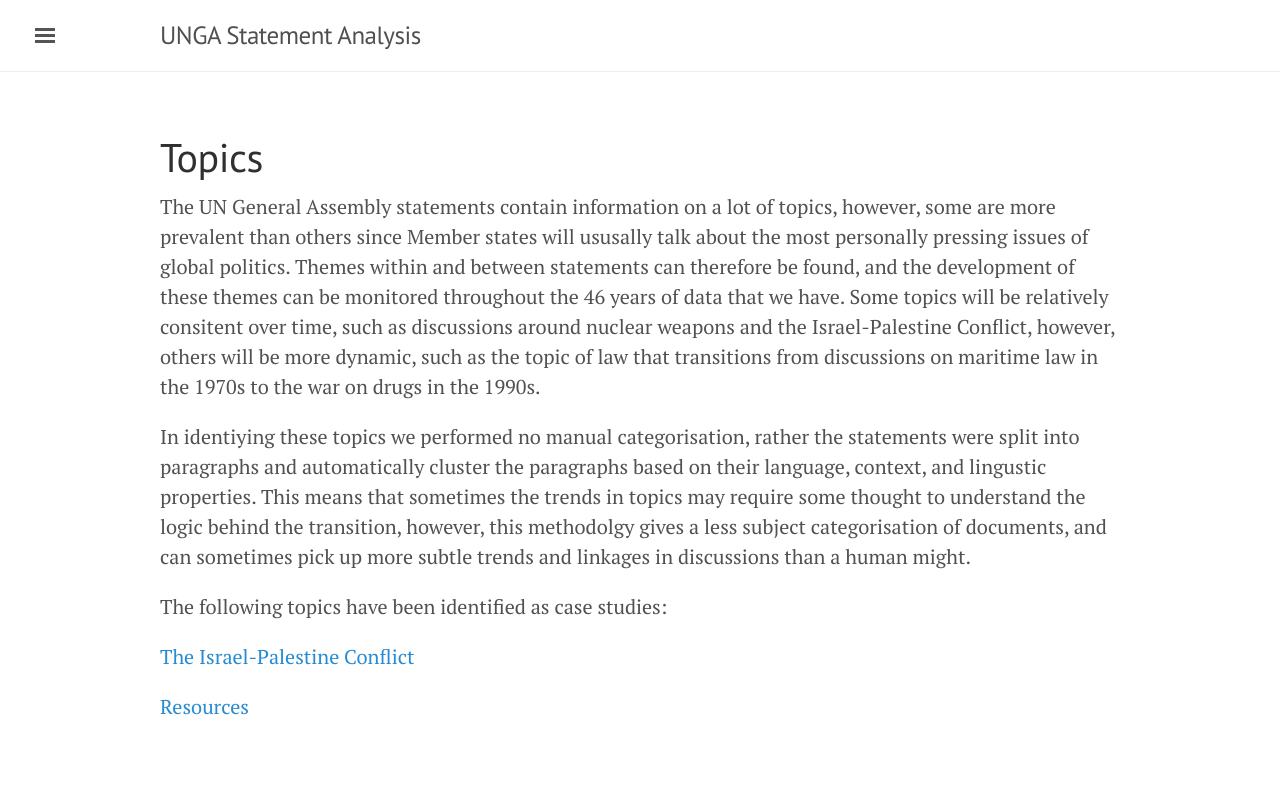
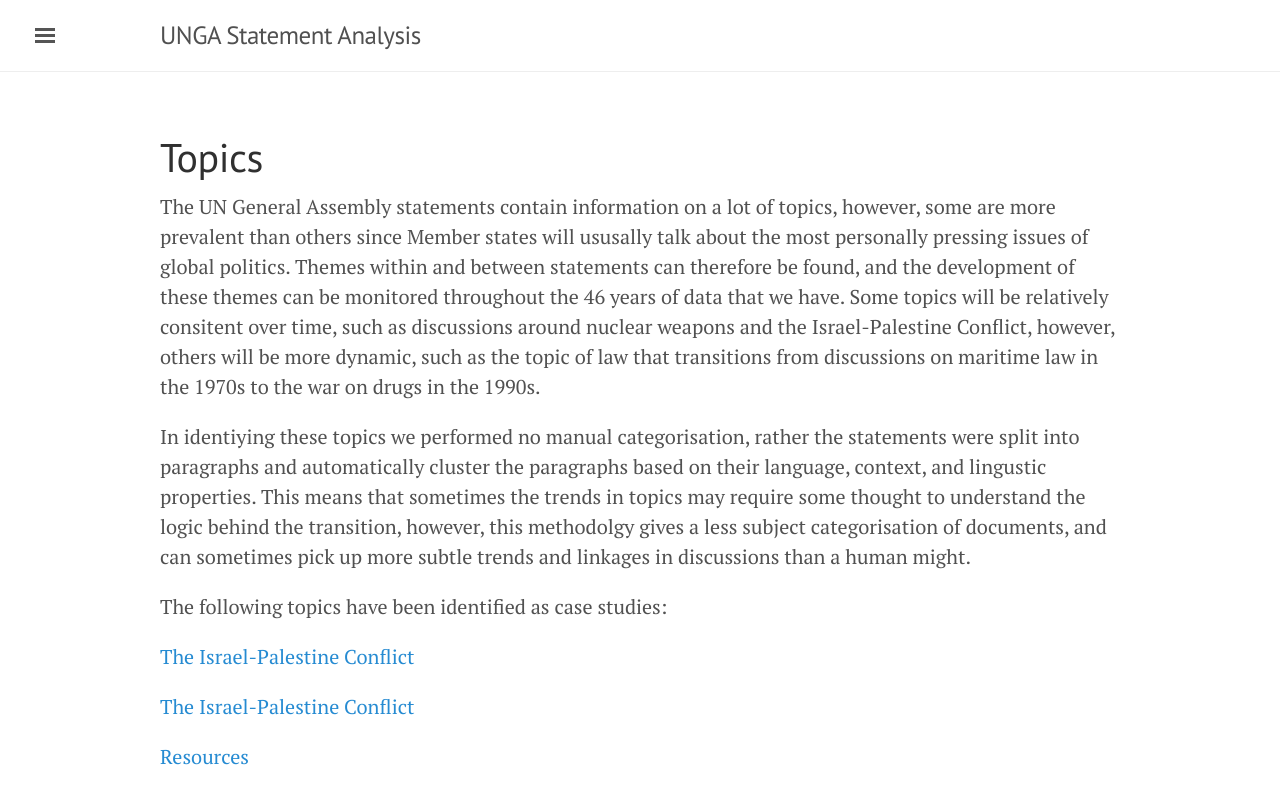
Before and after one commit to JosephPB/josephpb.github.io, a Jekyll site: the page built from topic.md, in a window 1280 px wide. Shown: the top 804 px of the page. Built offline with Jekyll 4.4.1, drawn with Linux system fonts in a browser that asks for light colours.

Commit message:
testing out sitebase link

```diff
--- a/topic.md
+++ b/topic.md
@@ -9,6 +9,8 @@ In identiying these topics we performed no manual categorisation, rather the sta
 
 The following topics have been identified as case studies:
 
+<a href = "{{ site.baseurl }}/topics/topic_5">The Israel-Palestine Conflict</a>
+
 [The Israel-Palestine Conflict](/topics/topic_5/)
 
 [Resources](/topics/topic_9/)
```
